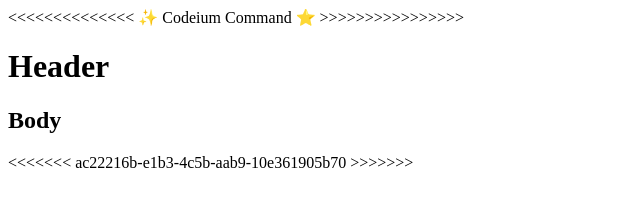
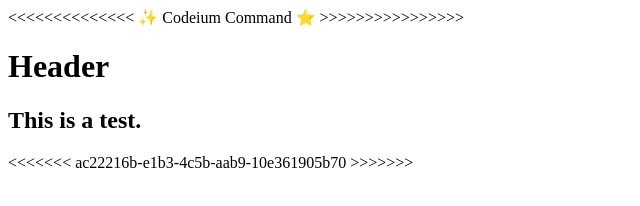
Before and after one commit to riokandekore/GitHub-Test, a plain HTML site: page index.html in a window 1280 px wide. Shown: the whole page, without its empty margins (0-640 px from the left). Drawn offline with Linux system fonts and the light colour scheme.

Commit message:
initial upload v2

```diff
--- a/index.html
+++ b/index.html
@@ -10,7 +10,7 @@
         <h1>Header</h1>
     </header>
     <main>
-        <h2>Body</h2>
+        <h2>This is a test.</h2>
     </main>
 </body>
 </html>
```
